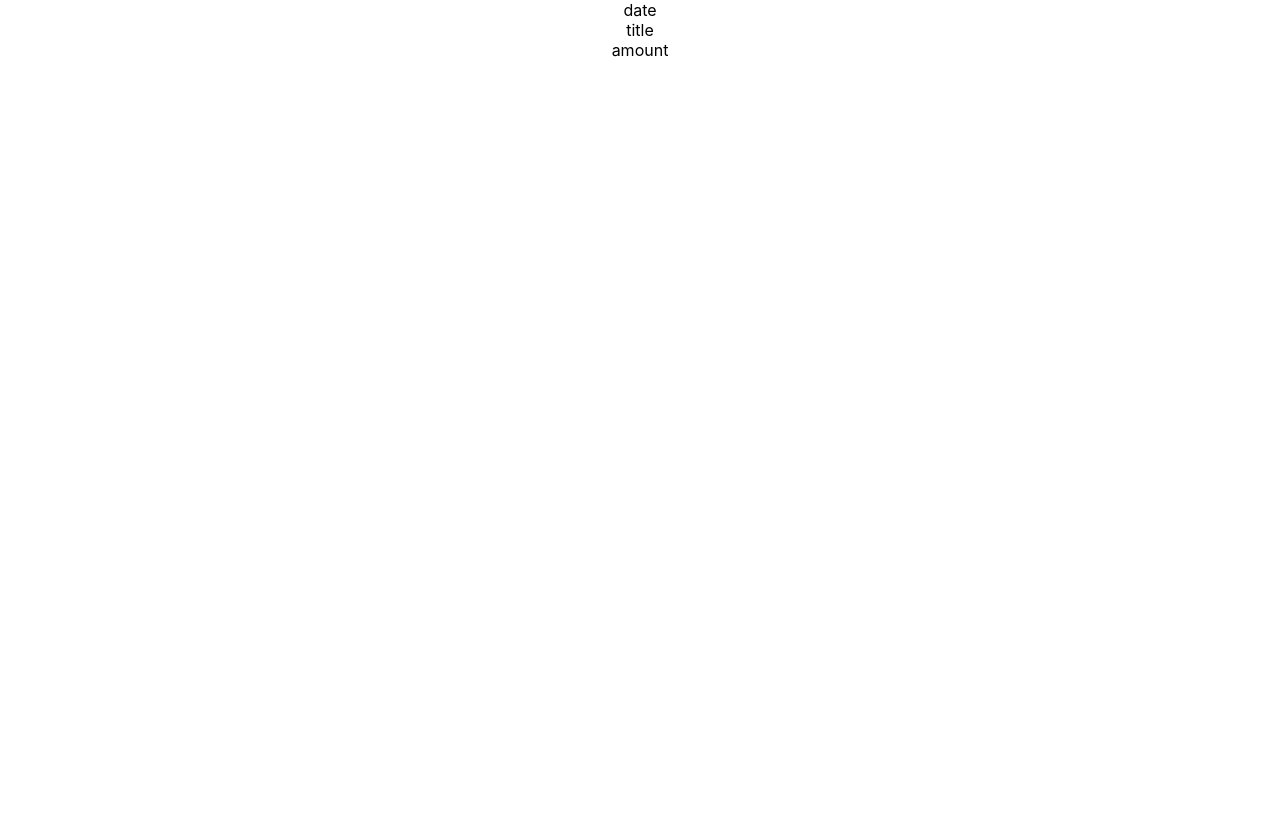
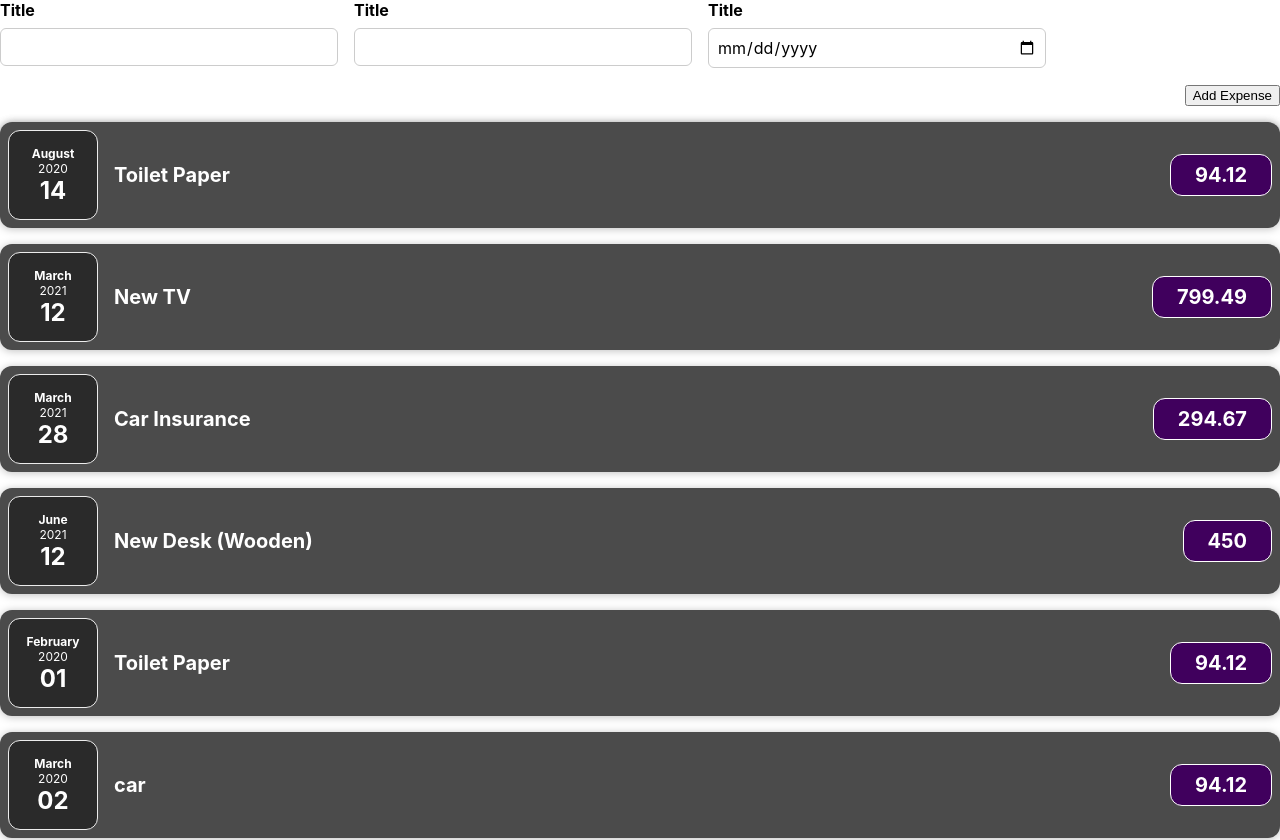
Before and after one commit to GraceOssai/my-practice-three, a React (Create React App) app: page / in a window 1280 px wide. Shown: the top 840 px of the page. Before the commit the page ends 800 px from the top, so only its background shows below. Built offline with nearby package versions, Linux system fonts and the light colour scheme.

Commit message:
more on my expense tracker

```diff
--- a/src/App.js
+++ b/src/App.js
@@ -1,10 +1,54 @@
 import './App.css';
 import Expenses from './components/Expenses/Expenses';
+import NewExpense from './components/NewExpense/NewExpense';
+
 
 function App() {
+
+  const expenses = [
+  {
+    id: 'e1',
+    title: 'Toilet Paper',
+    amount: 94.12,
+    date: new Date(2020, 7, 14),
+  },
+  { id: 'e2', title: 'New TV', amount: 799.49, date: new Date(2021, 2, 12) },
+  {
+    id: 'e3',
+    title: 'Car Insurance',
+    amount: 294.67,
+    date: new Date(2021, 2, 28),
+  },
+  {
+    id: 'e4',
+    title: 'New Desk (Wooden)',
+    amount: 450,
+    date: new Date(2021, 5, 12),
+  },
+  {
+    id: 'e5',
+    title: 'Toilet Paper',
+    amount: 94.12,
+    date: new Date(2020, 1, 1),
+  },
+  {
+    id: 'e6',
+    title: 'car',
+    amount: 94.12,
+    date: new Date(2020, 2, 2),
+  },
+  {
+    id: 'e7',
+    title: 'Car Insurance',
+    amount: 294.67,
+    date: new Date(2022, 2, 28),
+  },
+];
+
   return (
-    <div className="App">
-      <Expenses/>
+    <div>
+      <NewExpense/>
+      <Expenses items={expenses}/>
     </div>
   );
 }
--- /dev/null
+++ b/src/components/Expenses/ExpenseDate.css
@@ -0,0 +1,26 @@
+.expense-date {
+  display: flex;
+  flex-direction: column;
+  width: 5.5rem;
+  height: 5.5rem;
+  border: 1px solid #ececec;
+  background-color: #2a2a2a;
+  color: white;
+  border-radius: 12px;
+  align-items: center;
+  justify-content: center;
+}
+
+.expense-date__month {
+  font-size: 0.75rem;
+  font-weight: bold;
+}
+
+.expense-date__year {
+  font-size: 0.75rem;
+}
+
+.expense-date__day {
+  font-size: 1.5rem;
+  font-weight: bold;
+}
--- /dev/null
+++ b/src/components/Expenses/ExpenseDate.js
@@ -0,0 +1,17 @@
+import React from 'react'
+import './ExpenseDate.css'
+
+const ExpenseDate = (props) => {
+  let month = props.date.toLocaleString('en-US', {month:'long'});
+  let day = props.date.toLocaleString('en-US', {day: '2-digit'});
+  let year = props.date.getFullYear();
+  return (
+    <div className='expense-date'>
+      <div className='expense-date__month'>{month}</div>
+      <div className='expense-date__year'>{year}</div>
+      <div className='expense-date__day'>{day}</div>
+    </div>
+  )
+}
+
+export default ExpenseDate
--- a/src/components/Expenses/ExpenseItem.css
+++ b/src/components/Expenses/ExpenseItem.css
@@ -0,0 +1,54 @@
+.expense-item {
+  display: flex;
+  justify-content: space-between;
+  align-items: center;
+  padding: 0.5rem;
+  margin: 1rem 0;
+  background-color: #4b4b4b;
+}
+
+.expense-item__description {
+  display: flex;
+  flex-direction: column;
+  gap: 1rem;
+  align-items: flex-end;
+  flex-flow: column-reverse;
+  justify-content: flex-start;
+  flex: 1;
+}
+
+.expense-item h2 {
+  color: #3a3a3a;
+  font-size: 1rem;
+  flex: 1;
+  margin: 0 1rem;
+  color: white;
+}
+
+.expense-item__price {
+  font-size: 1rem;
+  font-weight: bold;
+  color: white;
+  background-color: #40005d;
+  border: 1px solid white;
+  padding: 0.5rem;
+  border-radius: 12px;
+}
+
+@media (min-width: 580px) {
+  .expense-item__description {
+    flex-direction: row;
+    align-items: center;
+    justify-content: flex-start;
+    flex: 1;
+  }
+
+  .expense-item__description h2 {
+    font-size: 1.25rem;
+  }
+
+  .expense-item__price {
+    font-size: 1.25rem;
+    padding: 0.5rem 1.5rem;
+  }
+}
--- a/src/components/Expenses/ExpenseItem.js
+++ b/src/components/Expenses/ExpenseItem.js
@@ -1,13 +1,17 @@
 import React from 'react'
 import './ExpenseItem.css'
+import ExpenseDate from './ExpenseDate'
+import Card from '../UI/Card'
 
-const ExpenseItem = () => {
+const ExpenseItem = (props) => {
   return (
-    <div>
-      <div>date</div>
-      <div>title</div>
-      <div>amount</div>
-    </div>
+    <Card className='expense-item'>
+      <ExpenseDate date={props.date}/>
+      <div className='expense-item__description'>
+        <h2>{props.title}</h2>
+        <div className='expense-item__price'>{props.amount}</div>
+      </div>
+    </Card>
   )
 }
 
--- a/src/components/Expenses/Expenses.js
+++ b/src/components/Expenses/Expenses.js
@@ -1,11 +1,21 @@
 import React from 'react'
 import ExpenseItem from './ExpenseItem'
+import Card from '../UI/Card'
+import './Expenses.css'
 
-const Expenses = () => {
+const Expenses = (props) => {
   return (
-    <div>
-      <ExpenseItem/>
-    </div>
+
+    <Card className='expense'>
+      {props.items.map((expense) =>
+        <ExpenseItem
+        key={expense.id}
+        title={expense.title}
+        amount={expense.amount}
+        date={expense.date}
+        />
+      )}
+    </Card>
   )
 }
 
--- /dev/null
+++ b/src/components/NewExpense/ExpenseForm.css
@@ -0,0 +1,26 @@
+.new-expense__controls {
+  display: flex;
+  flex-wrap: wrap;
+  gap: 1rem;
+  margin-bottom: 1rem;
+  text-align: left;
+}
+
+.new-expense__control label {
+  font-weight: bold;
+  margin-bottom: 0.5rem;
+  display: block;
+}
+
+.new-expense__control input {
+  font: inherit;
+  padding: 0.5rem;
+  border-radius: 6px;
+  border: 1px solid #ccc;
+  width: 20rem;
+  max-width: 100%;
+}
+
+.new-expense__actions {
+  text-align: right;
+}
--- /dev/null
+++ b/src/components/NewExpense/ExpenseForm.js
@@ -0,0 +1,70 @@
+import React, {useState} from 'react'
+import './ExpenseForm.css'
+
+const ExpenseForm = (props) => {
+  const [enteredTitle, setEnteredTitle] = useState('')
+  const [enteredAmount, setEnteredAmount] = useState('')
+  const [enteredDate, setEnteredDate] = useState('')
+
+  const titleChangeHandler = (event) => {
+    setEnteredTitle(event.target.value)
+  }
+
+  const amountChangeHandler = (event) => {
+    setEnteredAmount(event.target.value)
+  }
+
+  const dateChangeHandler = (event) => {
+    setEnteredDate(event.target.value)
+  }
+
+  const submitHandler = (event) => {
+    event.preventDefault();
+
+    const expenseData = {
+      title : enteredTitle,
+      amount : enteredAmount,
+      date : enteredDate
+    }
+
+    props.onSaveExpenseData(expenseData)
+    setEnteredTitle('');
+    setEnteredAmount('');
+    setEnteredDate('');
+  }
+  return (
+    <form onSubmit={submitHandler}>
+      <div className='new-expense__controls'>
+        <div className='new-expense__control'>
+          <label>Title</label>
+          <input type="text"
+          onChange={titleChangeHandler}
+          value={enteredTitle}
+          />
+        </div>
+        <div className='new-expense__control'>
+          <label>Title</label>
+          <input type="number"
+          onChange={amountChangeHandler}
+          value={enteredAmount}
+          min='0.01'
+          step='0.01'
+          />
+        </div>
+        <div className='new-expense__control'>
+          <label>Title</label>
+          <input type="date"
+          onChange={dateChangeHandler}
+          min='2019-01-01'
+          max='2023-12-31'
+          />
+        </div>
+      </div>
+      <div className='new-expense__actions'>
+        <button>Add Expense</button>
+      </div>
+    </form>
+  )
+}
+
+export default ExpenseForm
--- /dev/null
+++ b/src/components/NewExpense/NewExpense.css
@@ -0,0 +1,38 @@
+.new-expense {
+  background-color: #a892ee;
+  padding: 1rem;
+  margin: 2rem auto;
+  width: 50rem;
+  max-width: 95%;
+  border-radius: 12px;
+  text-align: center;
+  box-shadow: 0 1px 8px rgba(0, 0, 0, 0.25);
+}
+
+.new-expense button {
+  font: inherit;
+  cursor: pointer;
+  padding: 1rem 2rem;
+  border: 1px solid #40005d;
+  background-color: #40005d;
+  color: white;
+  border-radius: 12px;
+  margin-right: 1rem;
+}
+
+.new-expense button:hover,
+.new-expense button:active {
+  background-color: #510674;
+  border-color: #510674;
+}
+
+.new-expense button.alternative {
+  color: #220131;
+  border-color: transparent;
+  background-color: transparent;
+}
+
+.new-expense button.alternative:hover,
+.new-expense button.alternative:active {
+  background-color: #ddb3f8;
+}
--- /dev/null
+++ b/src/components/NewExpense/NewExpense.js
@@ -0,0 +1,20 @@
+import React from 'react'
+import './NewExpense.css'
+import ExpenseForm from './ExpenseForm'
+
+const NewExpense = () => {
+  const saveExpenseDataHandler = (enteredExpenseData) => {
+    const expenseData = {
+      ...enteredExpenseData,
+      id : Math.random().toString()
+    }
+    console.log(expenseData)
+  }
+  return (
+    <div>
+      <ExpenseForm onSaveExpenseData={saveExpenseDataHandler}/>
+    </div>
+  )
+}
+
+export default NewExpense
--- /dev/null
+++ b/src/components/UI/Card.css
@@ -0,0 +1,4 @@
+.card {
+  border-radius: 12px;
+  box-shadow: 0 1px 8px rgba(0, 0, 0, 0.25);
+}
--- /dev/null
+++ b/src/components/UI/Card.js
@@ -0,0 +1,11 @@
+import React from 'react'
+import './Card.css'
+
+const Card = (props) => {
+  let classes = 'card ' + props.className
+  return (
+    <div className={classes}>{props.children}</div>
+  )
+}
+
+export default Card
```
